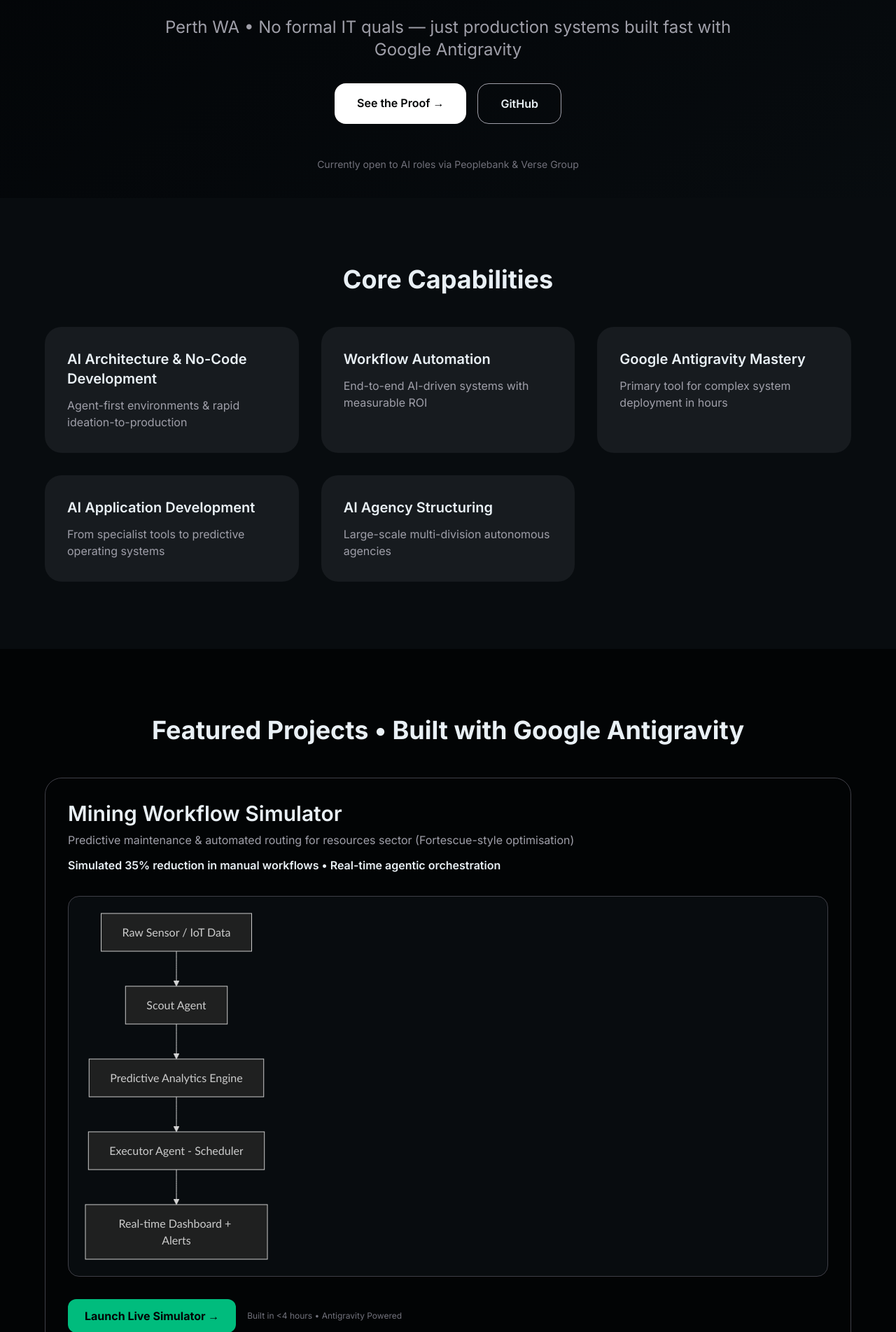
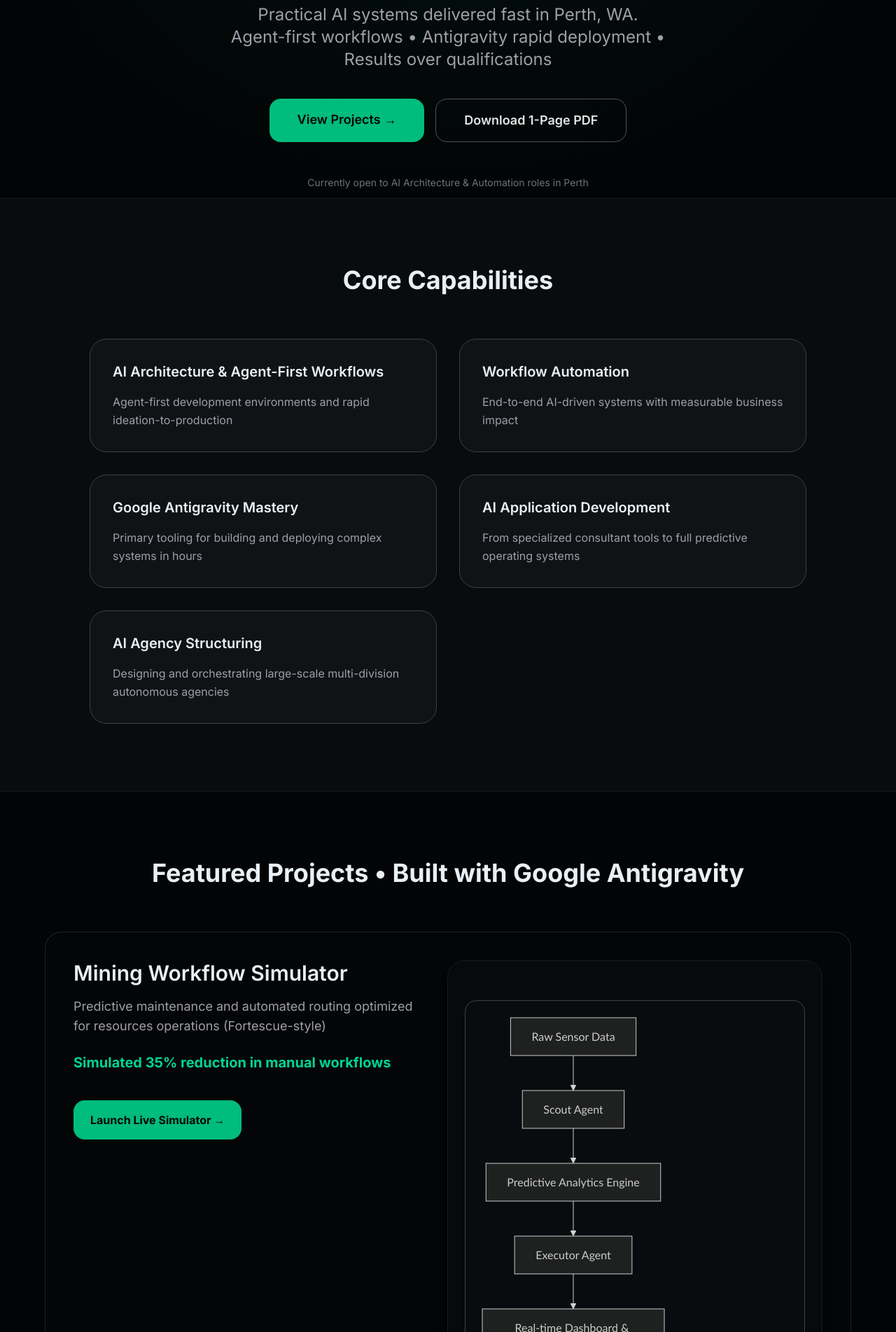
Before and after one commit to MrKrabbz93/Tiahn-Ai-Portfolio, a Next.js app: page /Tiahn-Ai-Portfolio/ in a window 1280 px wide. Shown: the part 517-2420 px from the top of the page at 70% size. Built offline with nearby package versions, Linux system fonts and the light colour scheme.

Commit message:
polish: UI layout enhancements and strict preservation of image and route assets

```diff
--- a/src/components/Hero.tsx
+++ b/src/components/Hero.tsx
@@ -1,46 +1,59 @@
 "use client";
 import { motion } from "framer-motion";
-
 import Image from "next/image";
 
 export default function Hero() {
   return (
-    <section className="min-h-screen flex items-center justify-center bg-gradient-to-br from-zinc-950 to-zinc-900 px-6">
+    <section className="min-h-screen flex items-center justify-center bg-zinc-950 px-6 relative overflow-hidden">
+      <div className="absolute inset-0 bg-[radial-gradient(at_center,#10b98110_0%,transparent_70%)] pointer-events-none" />
+
       <motion.div
-        initial={{ opacity: 0, y: 30 }}
+        initial={{ opacity: 0, y: 40 }}
         animate={{ opacity: 1, y: 0 }}
-        transition={{ duration: 0.8 }}
-        className="max-w-4xl text-center"
+        transition={{ duration: 0.9, ease: "easeOut" }}
+        className="max-w-4xl text-center z-10"
       >
         <Image
           src="/Tiahn-Ai-Portfolio/profile.jpg"
-          alt="Tiahn H Profile"
+          alt="Tiahn Profile"
           width={180}
           height={180}
-          className="rounded-full mx-auto mb-8 border-4 border-zinc-800 shadow-[0_0_40px_rgba(16,185,129,0.1)] object-cover"
+          className="rounded-full mx-auto mb-8 border-4 border-zinc-800 shadow-[0_0_40px_rgba(16,185,129,0.1)] object-cover relative z-10"
         />
-        <h1 className="text-7xl font-bold tracking-tighter mb-4">
-          AI Architect &amp; No-Code Builder
+        <h1 className="text-6xl md:text-7xl font-bold tracking-tighter mb-6">
+          AI Architect &amp;<br />
+          <span className="text-emerald-400">Agent-First Builder</span>
         </h1>
-        <p className="text-2xl text-zinc-400 mb-8">
-          Perth WA • No formal IT quals — just production systems built fast with Google Antigravity
+
+        <p className="text-xl md:text-2xl text-zinc-400 mb-10 max-w-2xl mx-auto">
+          Practical AI systems delivered fast in Perth, WA.<br />
+          Agent-first workflows • Antigravity rapid deployment • Results over qualifications
         </p>
-        <div className="flex gap-4 justify-center">
-          <a
+
+        <div className="flex flex-col sm:flex-row gap-4 justify-center relative z-20">
+          <motion.a
             href="#projects"
-            className="px-8 py-4 bg-white text-zinc-950 rounded-2xl font-semibold hover:scale-105 transition"
+            whileHover={{ scale: 1.05 }}
+            whileTap={{ scale: 0.98 }}
+            className="px-10 py-4 bg-emerald-500 hover:bg-emerald-600 text-zinc-950 font-semibold rounded-2xl text-lg transition-all"
           >
-            See the Proof →
-          </a>
-          <a
-            href="https://github.com/MrKrabbz93/Tiahn-Ai-Portfolio"
+            View Projects →
+          </motion.a>
+
+          <motion.a
+            href="/Tiahn-Ai-Portfolio/Tiahn_AI_Architect_Resume.pdf"
             target="_blank"
-            className="px-8 py-4 border border-zinc-400 rounded-2xl font-semibold hover:bg-white/10 transition"
+            whileHover={{ scale: 1.05 }}
+            whileTap={{ scale: 0.98 }}
+            className="px-10 py-4 border border-zinc-600 hover:border-zinc-300 text-zinc-200 font-semibold rounded-2xl text-lg transition-all"
           >
-            GitHub
-          </a>
+            Download 1-Page PDF
+          </motion.a>
         </div>
-        <p className="mt-12 text-sm text-zinc-500">Currently open to AI roles via Peoplebank &amp; Verse Group</p>
+
+        <p className="mt-12 text-sm text-zinc-500">
+          Currently open to AI Architecture &amp; Automation roles in Perth
+        </p>
       </motion.div>
     </section>
   );
--- a/src/components/Projects.tsx
+++ b/src/components/Projects.tsx
@@ -1,4 +1,3 @@
-// src/components/Projects.tsx
 "use client";
 import { motion } from "framer-motion";
 import Mermaid from "./Mermaid";
@@ -7,19 +6,19 @@
   {
     title: "Mining Workflow Simulator",
     slug: "mining",
-    desc: "Predictive maintenance & automated routing for resources sector (Fortescue-style optimisation)",
-    roi: "Simulated 35% reduction in manual workflows • Real-time agentic orchestration",
+    desc: "Predictive maintenance and automated routing optimized for resources operations (Fortescue-style)",
+    roi: "Simulated 35% reduction in manual workflows",
     diagram: `graph TD
-      A[Raw Sensor / IoT Data] --> B[Scout Agent]
+      A[Raw Sensor Data] --> B[Scout Agent]
       B --> C[Predictive Analytics Engine]
-      C --> D[Executor Agent - Scheduler]
-      D --> E[Real-time Dashboard + Alerts]`,
+      C --> D[Executor Agent]
+      D --> E[Real-time Dashboard & Alerts]`,
   },
   {
     title: "AI Agency Operating System",
     slug: "agency",
-    desc: "Full multi-division autonomous AI agency framework (Scout → Personalisation → Executor → Analyst)",
-    roi: "10x throughput in organisational operations • Fully agent-first architecture",
+    desc: "Full autonomous multi-division AI agency framework (Scout → Personalisation → Executor → Analyst)",
+    roi: "10x throughput in organisational operations",
     diagram: `graph LR
       Scout[Scout Agent] --> Personalisation[Personalisation Agent]
       Personalisation --> Executor[Executor Agent]
@@ -27,20 +26,20 @@
       Analyst --> Scout`,
   },
   {
-    title: "No-Code Consultant Interface",
+    title: "No-Code Consultant Platform",
     slug: "consultant",
-    desc: "Rapid-deployment AI tool for business consultants with predictive analytics",
-    roi: "Built in <2 hours with Google Antigravity • End-to-end from idea to live",
+    desc: "Rapid-deployment AI tool for consultants with built-in predictive analytics",
+    roi: "Built in <2 hours with Google Antigravity",
     diagram: `graph TD
-      Idea[No-Code Prompt] --> Antigravity[Google Antigravity Agents]
+      Idea[Agent Prompt] --> Antigravity[Google Antigravity Agents]
       Antigravity --> Platform[Live Consultant Platform]
       Platform --> Predictive[Predictive Analytics]`,
   },
   {
     title: "Predictive Resource Analytics Platform",
     slug: "analytics",
-    desc: "Enterprise data pipeline parser & automated workflow generator (Lakestone.ai style)",
-    roi: "Automated pipeline parsing • 40% efficiency gain in data-heavy operations",
+    desc: "Enterprise data pipeline parser and automated workflow generator",
+    roi: "40% efficiency gain in data-heavy pipeline operations",
     diagram: `graph TD
       RawData[Raw Business Data] --> Parser[AI Parser Agent]
       Parser --> Insights[Predictive Insights]
@@ -50,30 +49,44 @@
 
 export default function Projects() {
   return (
-    <section id="projects" className="py-24 px-6 bg-zinc-950">
+    <section id="projects" className="py-24 px-6 bg-zinc-950 border-t border-zinc-800">
       <div className="max-w-6xl mx-auto">
-        <h2 className="text-4xl font-bold mb-12 text-center">Featured Projects • Built with Google Antigravity</h2>
-        <div className="space-y-16">
+        <motion.h2
+          initial={{ opacity: 0 }}
+          whileInView={{ opacity: 1 }}
+          className="text-4xl font-bold text-center mb-16"
+        >
+          Featured Projects • Built with Google Antigravity
+        </motion.h2>
+
+        <div className="space-y-20">
           {projects.map((project, i) => (
             <motion.div
               key={i}
-              initial={{ opacity: 0, y: 30 }}
+              initial={{ opacity: 0, y: 40 }}
               whileInView={{ opacity: 1, y: 0 }}
-              transition={{ delay: i * 0.1 }}
-              className="border border-zinc-700 rounded-3xl p-8"
+              transition={{ delay: i * 0.08 }}
+              className="border border-zinc-700/50 rounded-3xl p-10 hover:border-emerald-500/40 transition-all bg-zinc-900/30"
             >
-              <h3 className="text-3xl font-semibold mb-2">{project.title}</h3>
-              <p className="text-zinc-400 mb-3">{project.desc}</p>
-              <p className="textemerald-400 font-semibold mb-8">{project.roi}</p>
-              <Mermaid chart={project.diagram} />
-              <div className="mt-8 flex gap-4">
-                <a
-                  href={`/Tiahn-Ai-Portfolio/demos/${project.slug}`}
-                  className="px-6 py-3 bg-emerald-500 text-zinc-950 rounded-xl font-bold hover:bg-emerald-400 transition transform hover:scale-105"
-                >
-                  Launch Live Simulator →
-                </a>
-                <span className="text-xs text-zinc-500 self-center">Built in &lt;4 hours • Antigravity Powered</span>
+              <div className="flex flex-col lg:flex-row lg:items-start gap-12">
+                <div className="flex-1">
+                  <h3 className="text-3xl font-semibold mb-4">{project.title}</h3>
+                  <p className="text-zinc-400 mb-6 text-lg">{project.desc}</p>
+                  <p className="text-emerald-400 font-bold text-xl mb-10">{project.roi}</p>
+
+                  <div className="flex flex-col sm:flex-row gap-4 mt-auto">
+                    <a
+                      href={`/Tiahn-Ai-Portfolio/demos/${project.slug}`}
+                      className="px-6 py-4 bg-emerald-500 text-zinc-950 rounded-2xl font-bold hover:bg-emerald-400 transition transform hover:scale-105 text-center"
+                    >
+                      Launch Live Simulator →
+                    </a>
+                  </div>
+                </div>
+
+                <div className="flex-1 w-full bg-zinc-900/80 p-6 rounded-3xl border border-zinc-800 shadow-xl overflow-hidden">
+                  <Mermaid chart={project.diagram} />
+                </div>
               </div>
             </motion.div>
           ))}
--- a/src/components/Skills.tsx
+++ b/src/components/Skills.tsx
@@ -2,29 +2,38 @@
 import { motion } from "framer-motion";
 
 const skills = [
-  { title: "AI Architecture & No-Code Development", desc: "Agent-first environments & rapid ideation-to-production" },
-  { title: "Workflow Automation", desc: "End-to-end AI-driven systems with measurable ROI" },
-  { title: "Google Antigravity Mastery", desc: "Primary tool for complex system deployment in hours" },
-  { title: "AI Application Development", desc: "From specialist tools to predictive operating systems" },
-  { title: "AI Agency Structuring", desc: "Large-scale multi-division autonomous agencies" },
+  { title: "AI Architecture & Agent-First Workflows", desc: "Agent-first development environments and rapid ideation-to-production" },
+  { title: "Workflow Automation", desc: "End-to-end AI-driven systems with measurable business impact" },
+  { title: "Google Antigravity Mastery", desc: "Primary tooling for building and deploying complex systems in hours" },
+  { title: "AI Application Development", desc: "From specialized consultant tools to full predictive operating systems" },
+  { title: "AI Agency Structuring", desc: "Designing and orchestrating large-scale multi-division autonomous agencies" },
 ];
 
 export default function Skills() {
   return (
-    <section id="skills" className="py-24 px-6 bg-zinc-900">
-      <div className="max-w-6xl mx-auto">
-        <h2 className="text-4xl font-bold mb-12 text-center">Core Capabilities</h2>
-        <div className="grid md:grid-cols-3 gap-8">
+    <section id="skills" className="py-24 px-6 bg-zinc-900 border-t border-zinc-800">
+      <div className="max-w-5xl mx-auto">
+        <motion.h2
+          initial={{ opacity: 0, y: 20 }}
+          whileInView={{ opacity: 1, y: 0 }}
+          className="text-4xl font-bold text-center mb-16"
+        >
+          Core Capabilities
+        </motion.h2>
+
+        <div className="grid md:grid-cols-2 gap-8">
           {skills.map((skill, i) => (
             <motion.div
               key={i}
-              initial={{ opacity: 0, y: 20 }}
+              initial={{ opacity: 0, y: 30 }}
               whileInView={{ opacity: 1, y: 0 }}
               transition={{ delay: i * 0.1 }}
-              className="bg-zinc-800 p-8 rounded-3xl"
+              className="bg-zinc-800/50 border border-zinc-700 hover:border-emerald-500/30 p-8 rounded-3xl transition-all group"
             >
-              <h3 className="text-xl font-semibold mb-3">{skill.title}</h3>
-              <p className="text-zinc-400">{skill.desc}</p>
+              <h3 className="text-xl font-semibold mb-4 group-hover:text-emerald-400 transition-colors">
+                {skill.title}
+              </h3>
+              <p className="text-zinc-400 leading-relaxed">{skill.desc}</p>
             </motion.div>
           ))}
         </div>
```
Also changed, not shown: build-pdf.js (added, +31 -0 lines).
